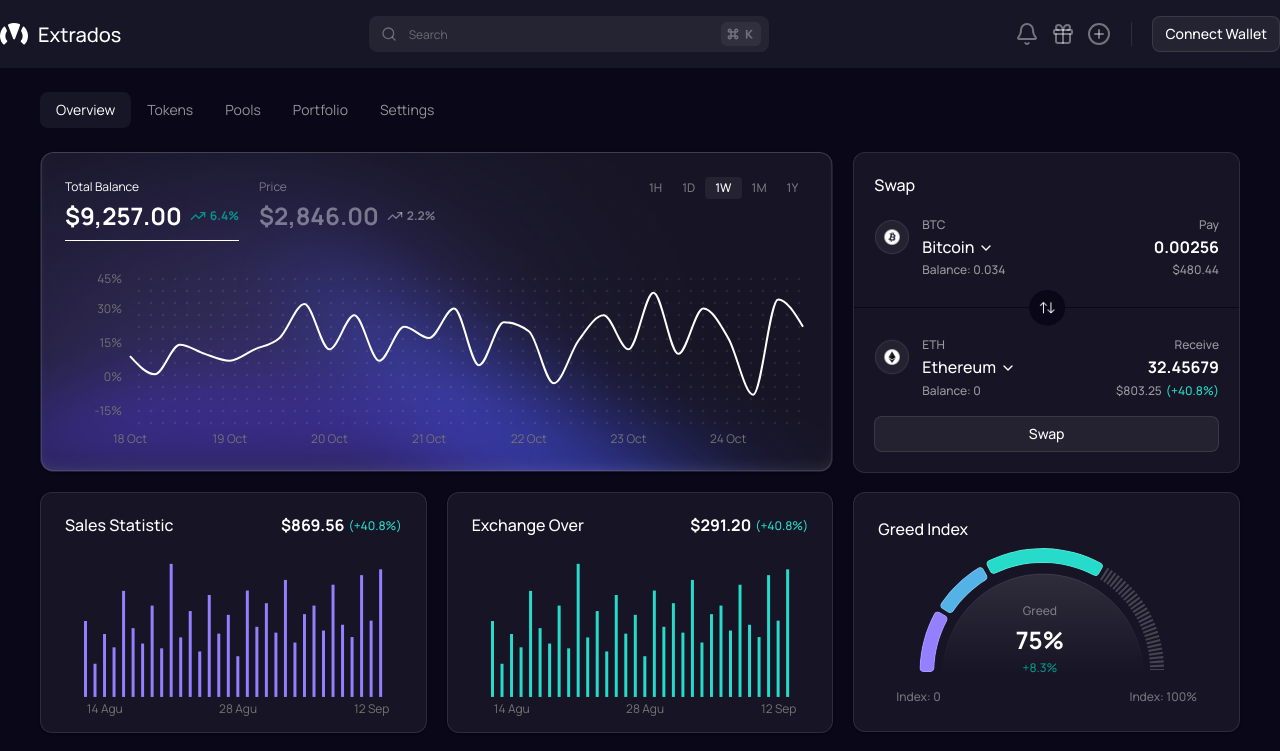
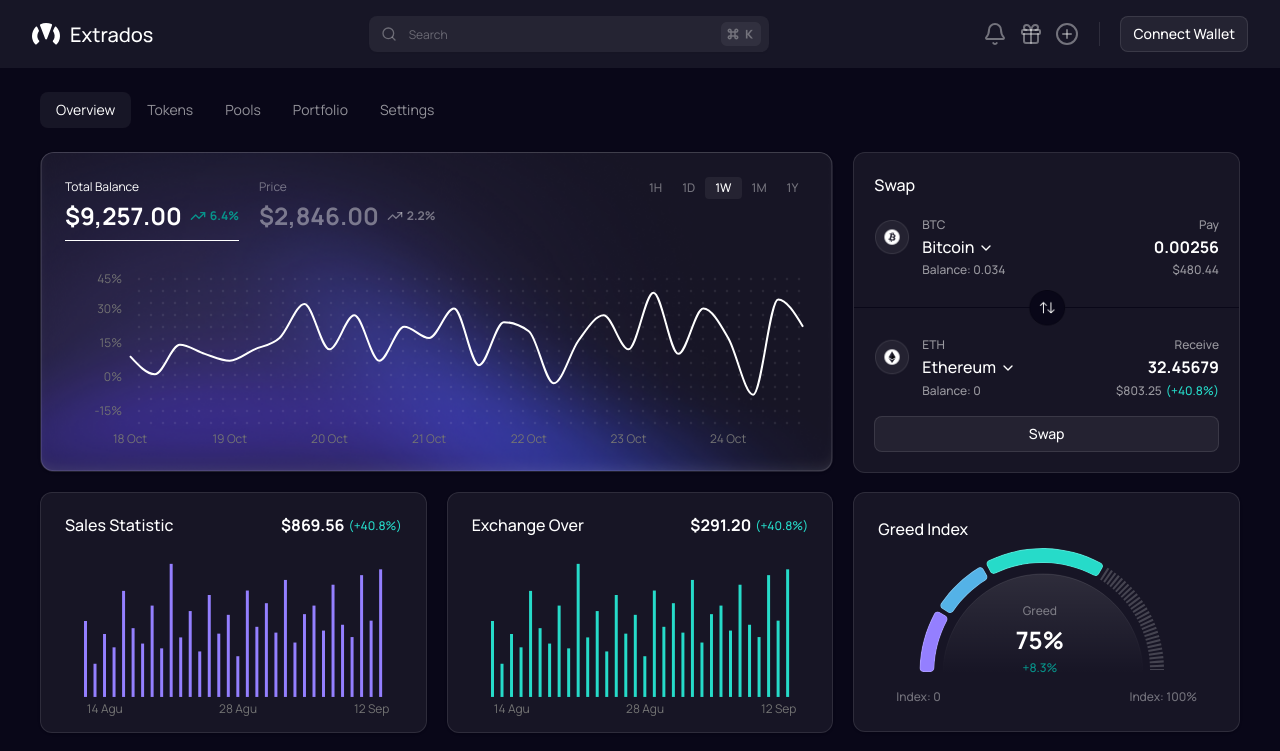
Before and after one commit to azkaanasiyya/extrados, a React (Vite) app: page / in a window 1280 px wide. Shown: the top 751 px of the page. Built offline with nearby package versions, Linux system fonts and the light colour scheme.

Commit message:
style: add padding left right to navbar

```diff
--- a/src/components/templates/navbar.tsx
+++ b/src/components/templates/navbar.tsx
@@ -10,7 +10,7 @@ export default function Navbar() {
     const { isWalletConnected, walletAddress } = useWallet();
     return (
         <div className="bg-white-neutral-900 flex flex-col justify-center items-center w-full">
-            <div className="max-w-[1376px] w-full py-4 flex flex-row justify-between items-center">
+            <div className="max-w-[1376px] w-full py-4 px-8 flex flex-row justify-between items-center">
                 <img src={logo} alt="logo" />
                 <SearchDialog/>
                 <div className='flex flex-row gap-5 items-center'>
```
